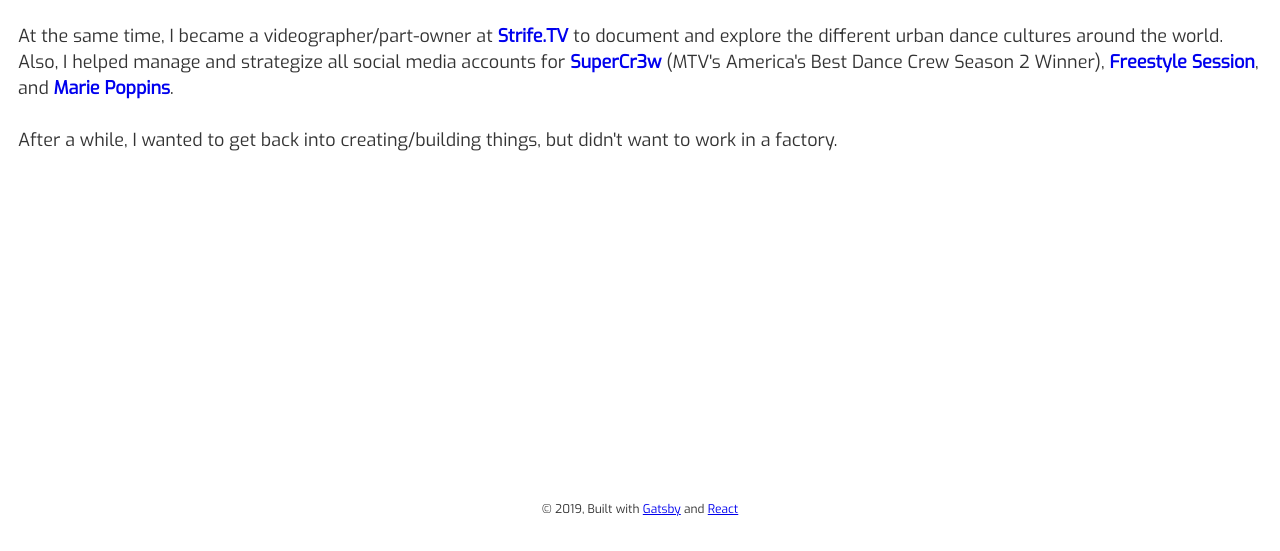
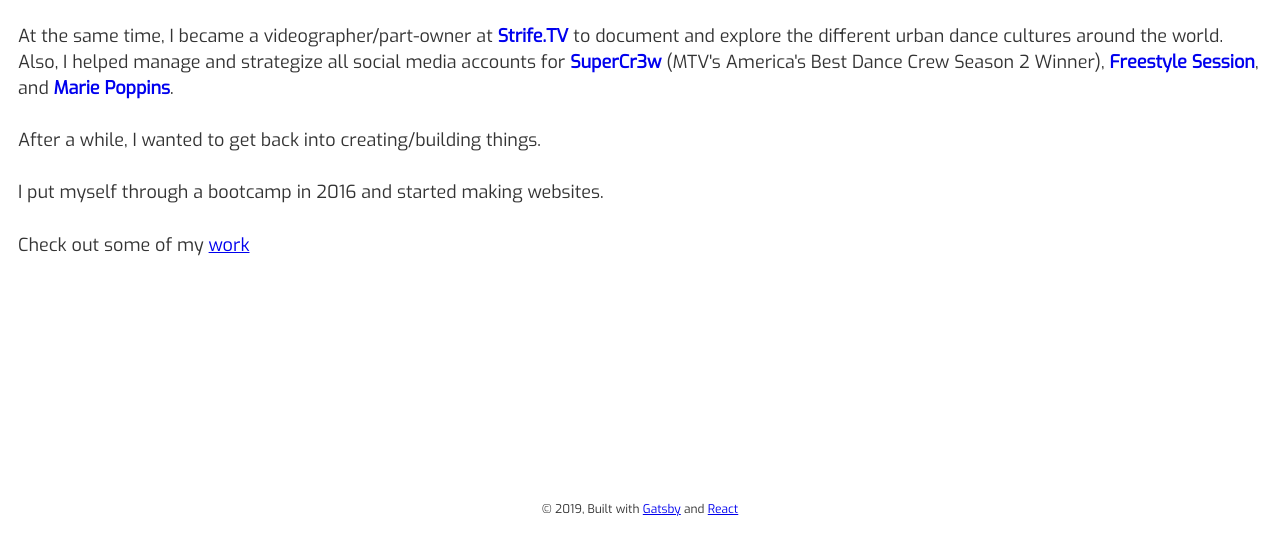
Before and after one commit to kangpeter5/mysite-gatsby, a Gatsby site: page /about in a window 1280 px wide. Shown: the part 249-800 px from the top of the page. Built offline with nearby package versions, Linux system fonts and the light colour scheme; Gatsby itself is replaced by a stand-in of ours.

Commit message:
editing about

```diff
--- a/package.json
+++ b/package.json
@@ -5,7 +5,6 @@
   "version": "0.1.0",
   "author": "Pete Kang <kangpeter5@gmail.com>",
   "dependencies": {
-    "core-js": "3",
     "gatsby": "^2.1.22",
     "gatsby-image": "^2.0.31",
     "gatsby-plugin-manifest": "^2.0.21",
--- a/src/pages/about.js
+++ b/src/pages/about.js
@@ -11,9 +11,12 @@
     <Layout>
         <SEO title="About" />
         <h1 className="title-container">About Me</h1>
+
         <p>I started out as a Battery Systems Test Engineer for <BodyLink href="https://www.linkedin.com/in/kangpeter">General Motors</BodyLink> writing and running automated-tests for the Chevrolet Volt and other hybrid vehicles.</p>
         <p>At the same time, I became a videographer/part-owner at <BodyLink href="https://www.youtube.com/user/strifetv">Strife.TV</BodyLink> to document and explore the different urban dance cultures around the world. Also, I helped manage and strategize all social media accounts for <BodyLink href="http://supercr3w.com/">SuperCr3w</BodyLink> (MTV's America's Best Dance Crew Season 2 Winner), <BodyLink href="https://www.instagram.com/fssworldwide/">Freestyle Session</BodyLink>, and <BodyLink href="https://www.instagram.com/mariepoppinsdancer/">Marie Poppins</BodyLink>.</p>
-        <p>After a while, I wanted to get back into creating/building things, but didn't want to work in a factory.</p>
+        <p>After a while, I wanted to get back into creating/building things.</p>
+        <p>I put myself through a bootcamp in 2016 and started making websites.</p>
+        <p>Check out some of my <Link to={/works/}>work</Link></p>
     </Layout>
 )
 
```
Also changed, not shown: 1 other file.
